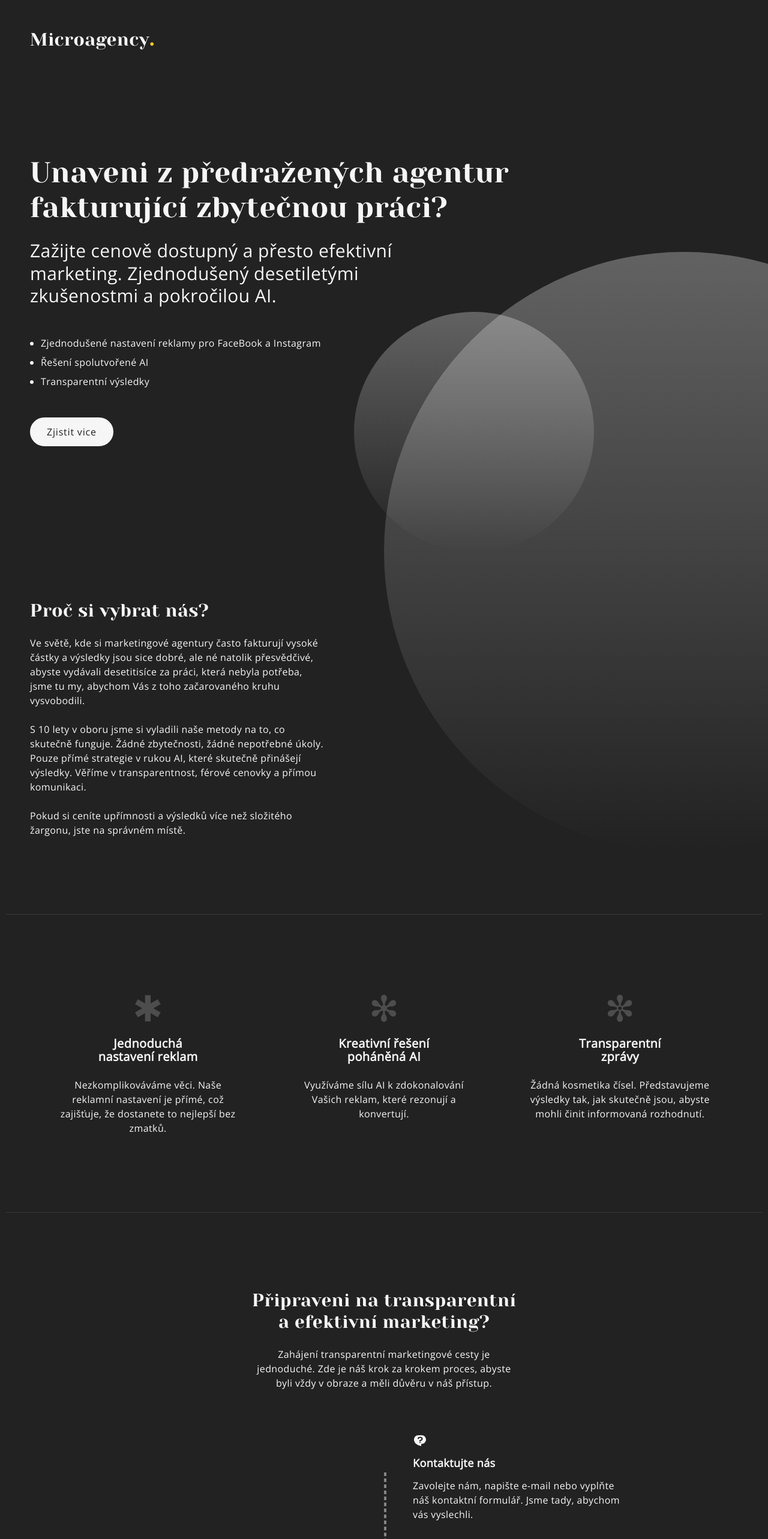
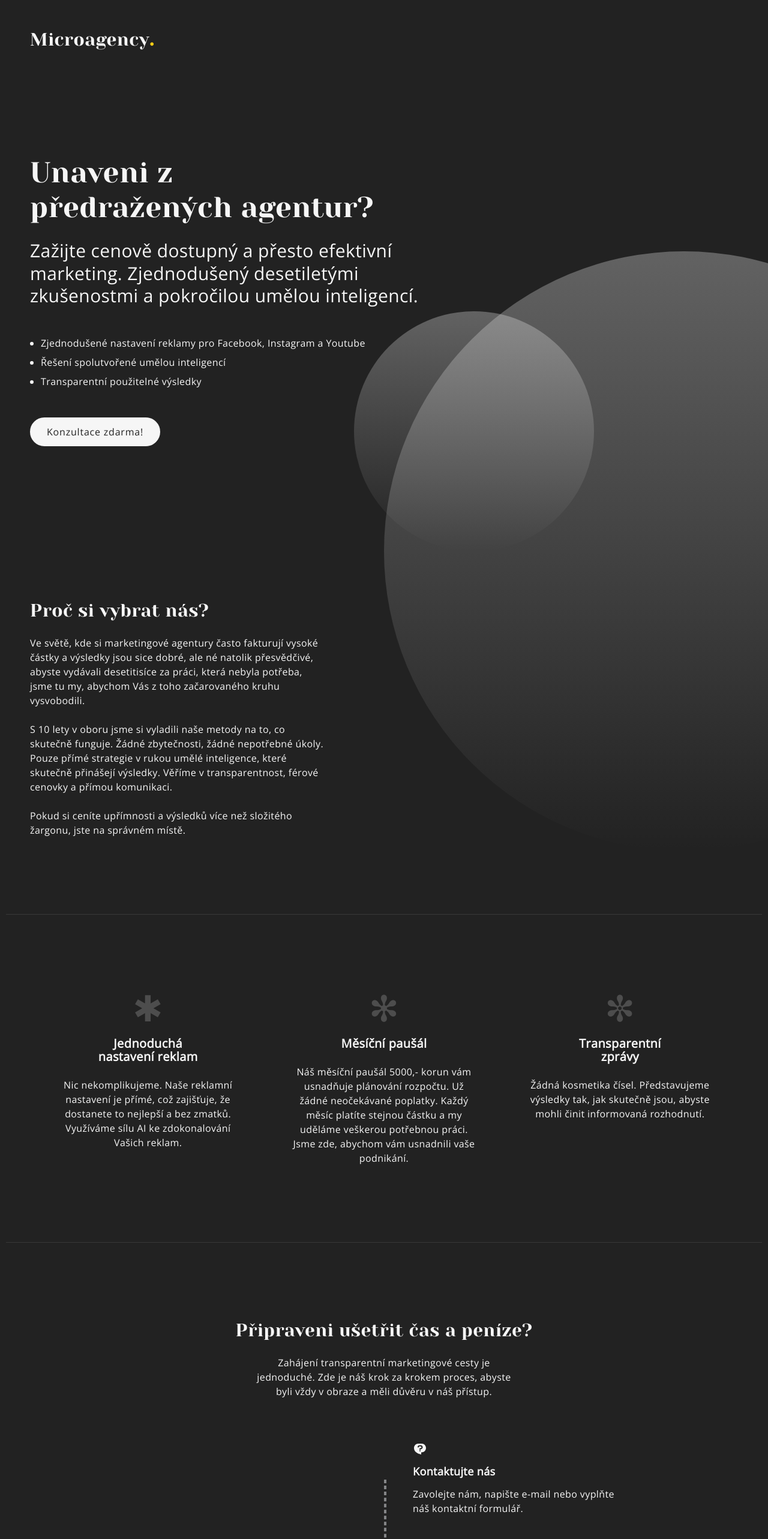
Before and after one commit to cvetmih/microagency, a Next.js app: page / in a window 1280 px wide. Shown: the top 2566 px of the page at 60% size. Built offline with nearby package versions, Linux system fonts and the light colour scheme.

Commit message:
content v1.1

```diff
--- a/components/Features.js
+++ b/components/Features.js
@@ -4,16 +4,15 @@ import TypoH3 from "@/components/TypoH3";
 const features = [
     {
         title: 'Jednoduchá nastavení reklam',
-        body: 'Nezkomplikováváme věci. Naše reklamní nastavení je přímé, což zajišťuje, že dostanete to nejlepší bez zmatků.',
+        body: 'Nic nekomplikujeme. Naše reklamní nastavení je přímé, což zajišťuje, že dostanete to nejlepší a bez zmatků. Využíváme sílu AI ke zdokonalování Vašich reklam.',
         character: <div>&#10033;</div>
     },
 
     {
-        title: 'Kreativní řešení poháněná AI',
-        body: 'Využíváme sílu AI k zdokonalování Vašich reklam, které rezonují a konvertují.',
+        title: 'Měsíční paušál',
+        body: 'Náš měsíční paušál 5000,- korun vám usnadňuje plánování rozpočtu. Už žádné neočekávané poplatky. Každý měsíc platíte stejnou částku a my uděláme veškerou potřebnou práci. Jsme zde, abychom vám usnadnili vaše podnikání.',
         character: <div>&#10043;</div>
     },
-
     {
         title: 'Transparentní zprávy',
         body: 'Žádná kosmetika čísel. Představujeme výsledky tak, jak skutečně jsou, abyste mohli činit informovaná rozhodnutí.',
--- a/components/Footer.js
+++ b/components/Footer.js
@@ -9,10 +9,11 @@ export default function Footer({className = '', children, ...rest}) {
         >
             <Container className="flex flex-col md:flex-row justify-between">
                 <p className="opacity-60 mb-6 md:mb-0">
-                    &copy; 2023 Microagency
+                    &copy; 2023 RAW Entertainment s.r.o.
                 </p>
                 <p className="opacity-60">
-                    IČO: 12345678
+                    IČO: 06039839<br/>
+                    Microagency
                 </p>
             </Container>
         </footer>
--- a/components/Header.js
+++ b/components/Header.js
@@ -8,24 +8,24 @@ export default function Header({className = '', children, ...rest}) {
     return (
         <Container className="pt-16 lg:py-section">
             <header className="mb-6">
-                <TypoH1 className="max-w-[25ch] leading-[1.2] lg:leading-[1.2]">
-                    Unaveni z předražených agentur fakturující zbytečnou práci?
+                <TypoH1 className="max-w-[18ch] leading-[1.2] lg:leading-[1.2]">
+                    Unaveni z předražených agentur?
                 </TypoH1>
             </header>
 
-            <TypoH2 className="max-w-[36ch] mb-12 leading-[1.25] lg:leading-[1.25]">
+            <TypoH2 className="max-w-[38ch] mb-12 leading-[1.25] lg:leading-[1.25]">
                 Zažijte cenově dostupný a přesto efektivní marketing. Zjednodušený desetiletými zkušenostmi a pokročilou
-                AI.
+                umělou inteligencí.
             </TypoH2>
 
             <ul className="mb-12 list-disc list-pushed list-outside">
-                <li className="mb-2">Zjednodušené nastavení reklamy pro FaceBook a Instagram</li>
-                <li className="mb-2">Řešení spolutvořené AI</li>
-                <li>Transparentní výsledky</li>
+                <li className="mb-2">Zjednodušené nastavení reklamy pro Facebook, Instagram a Youtube</li>
+                <li className="mb-2">Řešení spolutvořené umělou inteligencí</li>
+                <li>Transparentní použitelné výsledky</li>
             </ul>
 
             <Button href="#">
-                Zjistit vice
+                Konzultace zdarma!
             </Button>
         </Container>
     )
--- a/components/Lead.js
+++ b/components/Lead.js
@@ -11,9 +11,9 @@ export default function Lead({className = '', children, ...rest}) {
                 </TypoH2>
             </header>
 
-            <p className="max-w-[42ch] text-center mx-auto">
-                S námi ušetříte peníze, energii a co je nejdůležitější, čas! Pojďme
-                předefinovat marketing tak, aby byl transparentní, efektivní a skutečně prospěšný pro váš podnik.
+            <p className="max-w-[50ch] text-center mx-auto">
+                Ušetříte peníze, energii a co je nejdůležitější, čas! Nastavujeme marketing férově a tak, aby byl
+                transparentní, efektivní a dlouhodobě prospěšný pro váš podnik.
             </p>
         </Container>
     )
--- a/components/Problem.js
+++ b/components/Problem.js
@@ -17,12 +17,14 @@ export default function Problem({className = '', children, ...rest}) {
                 Vás z toho začarovaného kruhu vysvobodili.
                 <br/>
                 <br/>
-                S 10 lety v oboru jsme si vyladili naše metody na to, co
-                skutečně funguje. Žádné zbytečnosti, žádné nepotřebné úkoly. Pouze přímé strategie v rukou AI, které
-                skutečně přinášejí výsledky. Věříme v transparentnost, férové cenovky a přímou komunikaci.
+                S 10 lety v oboru jsme si vyladili naše metody na to, co skutečně funguje. Žádné zbytečnosti, žádné
+                nepotřebné úkoly. Pouze přímé strategie v rukou umělé inteligence, které skutečně přinášejí výsledky.
+                Věříme v transparentnost, férové cenovky a přímou komunikaci.
                 <br/>
                 <br/>
-                <b>Pokud si ceníte upřímnosti a výsledků více než složitého žargonu, jste na správném místě.</b>
+                <b>
+                    Pokud si ceníte upřímnosti a výsledků více než složitého žargonu, jste na správném místě.
+                </b>
             </p>
         </Container>
     )
--- a/components/Roadmap.js
+++ b/components/Roadmap.js
@@ -13,7 +13,7 @@ const roadmapItems = [
     {
         title: 'Kontaktujte nás',
         icon: 'contact',
-        body: 'Zavolejte nám, napište e-mail nebo vyplňte náš kontaktní formulář. Jsme tady, abychom vás vyslechli.'
+        body: 'Zavolejte nám, napište e-mail nebo vyplňte náš kontaktní formulář.'
     },
 
     {
@@ -62,8 +62,8 @@ export default function Roadmap({className = ''}) {
     return (
         <Container className={`py-24 lg:py-section ${className}`}>
             <header className="text-center mb-6">
-                <TypoH2 className="max-w-[23ch] mx-auto font-serif">
-                    Připraveni na transparentní a efektivní marketing?
+                <TypoH2 className="max-w-[25ch] mx-auto font-serif">
+                    Připraveni ušetřit čas a peníze?
                 </TypoH2>
             </header>
 
@@ -103,7 +103,7 @@ export default function Roadmap({className = ''}) {
 
             <div className="text-center">
                 <Button href="#">
-                    Začněte svou cestu s námi
+                    Optimalizujte s námi!
                 </Button>
             </div>
         </Container>
```
